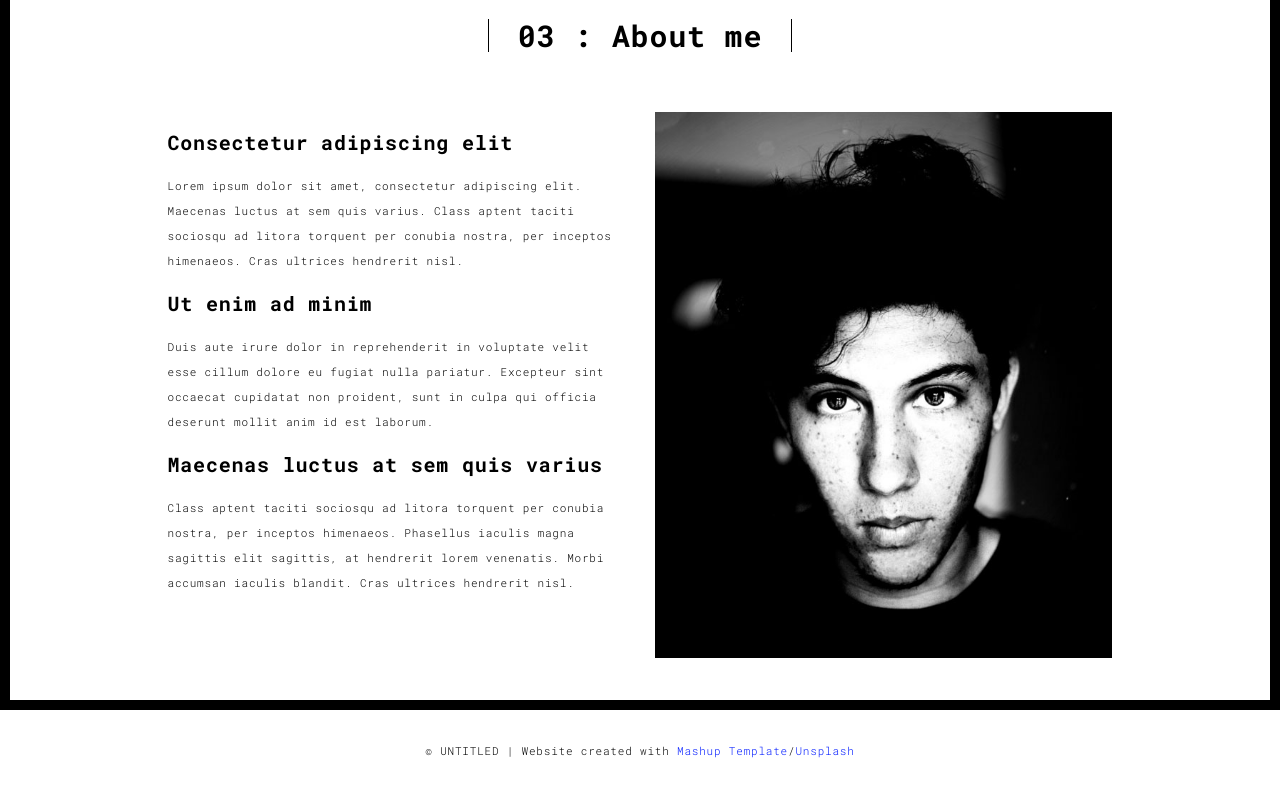
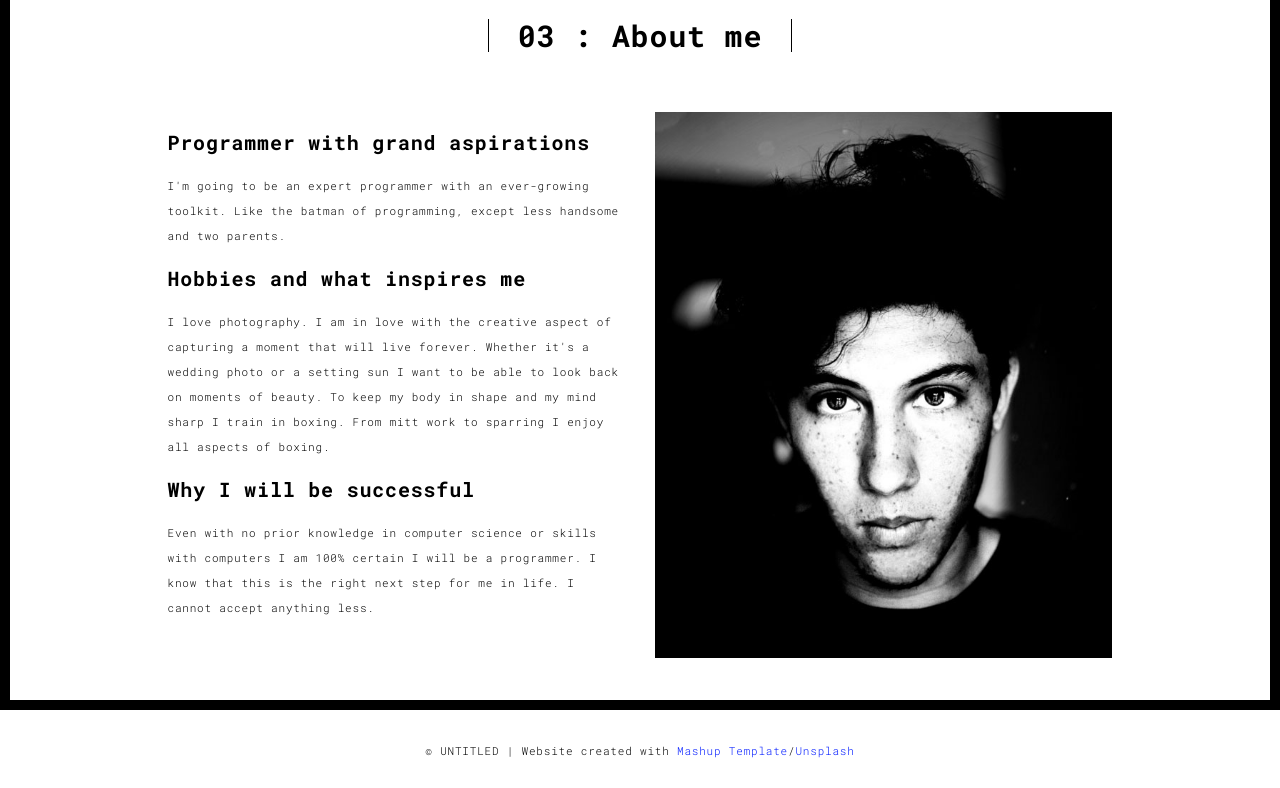
Before and after one commit to Edlenh/edwebserver, a Flask app: page /about.html in a window 1280 px wide. Shown: the part 90-878 px from the top of the page. Run offline with Flask 2, Linux system fonts and the light colour scheme; some libraries are stand-ins or nearby versions.

Commit message:
Edit about me section

```diff
--- a/templates/about.html
+++ b/templates/about.html
@@ -61,16 +61,16 @@
             <div class="col-md-10 col-md-offset-1">
               <div class="row">
                 <div class="col-xs-12 col-md-6">
-                  <h3>Consectetur adipiscing elit</h3>
-                  <p>Lorem ipsum dolor sit amet, consectetur adipiscing elit. Maecenas luctus at sem quis varius.
-                  Class aptent taciti sociosqu ad litora torquent per conubia nostra, per inceptos himenaeos. Cras ultrices hendrerit nisl.</p>
-                  <h3>Ut enim ad minim </h3>
-                  <p>Duis aute irure dolor in reprehenderit in voluptate velit esse
-                  cillum dolore eu fugiat nulla pariatur. Excepteur sint occaecat cupidatat non
-                  proident, sunt in culpa qui officia deserunt mollit anim id est laborum.
-                  <h3>Maecenas luctus at sem quis varius</h3>
+                  <h3>Programmer with grand aspirations</h3>
+                  <p>I'm going to be an expert programmer with an ever-growing toolkit. Like the batman of programming, except less handsome and two parents.</p>
+                  <h3>Hobbies and what inspires me</h3>
+                  <p>I love photography. I am in love with the creative aspect of capturing a moment that will live forever.
+                     Whether it's a wedding photo or a setting sun I want to be able to look back on moments of beauty. To keep my body in shape and my mind sharp I train in boxing.
+                      From mitt work to sparring I enjoy all aspects of boxing.</p>
+                  <h3>Why I will be successful</h3>
                   <p>
-                  Class aptent taciti sociosqu ad litora torquent per conubia nostra, per inceptos himenaeos. Phasellus iaculis magna sagittis elit sagittis, at hendrerit lorem venenatis. Morbi accumsan iaculis blandit. Cras ultrices hendrerit nisl.</p>
+                    Even with no prior knowledge in computer science or skills with computers I am 100% certain I will be a programmer.
+                    I know that this is the right next step for me in life. I cannot accept anything less.</p>
                 </div>
                 <div class="col-xs-12 col-md-6">
                   <img src="./assets/images/profil.jpg" class="img-responsive" alt="">
```
